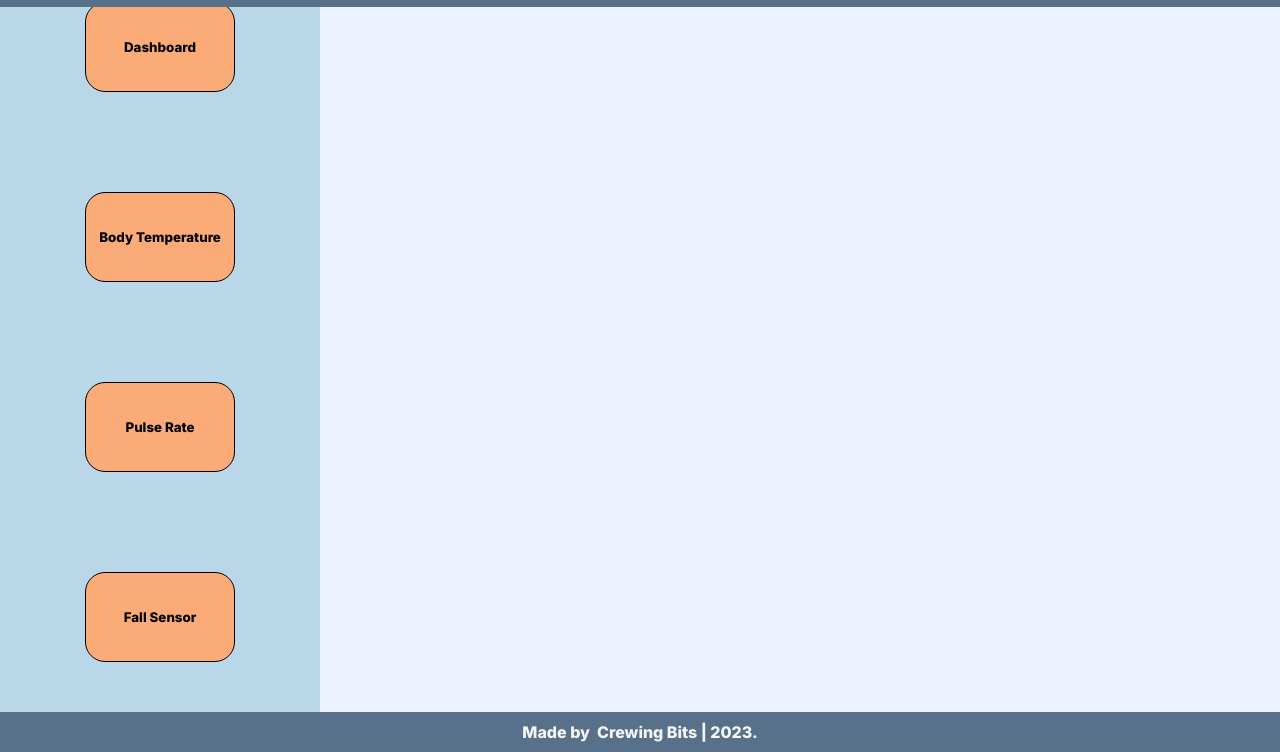
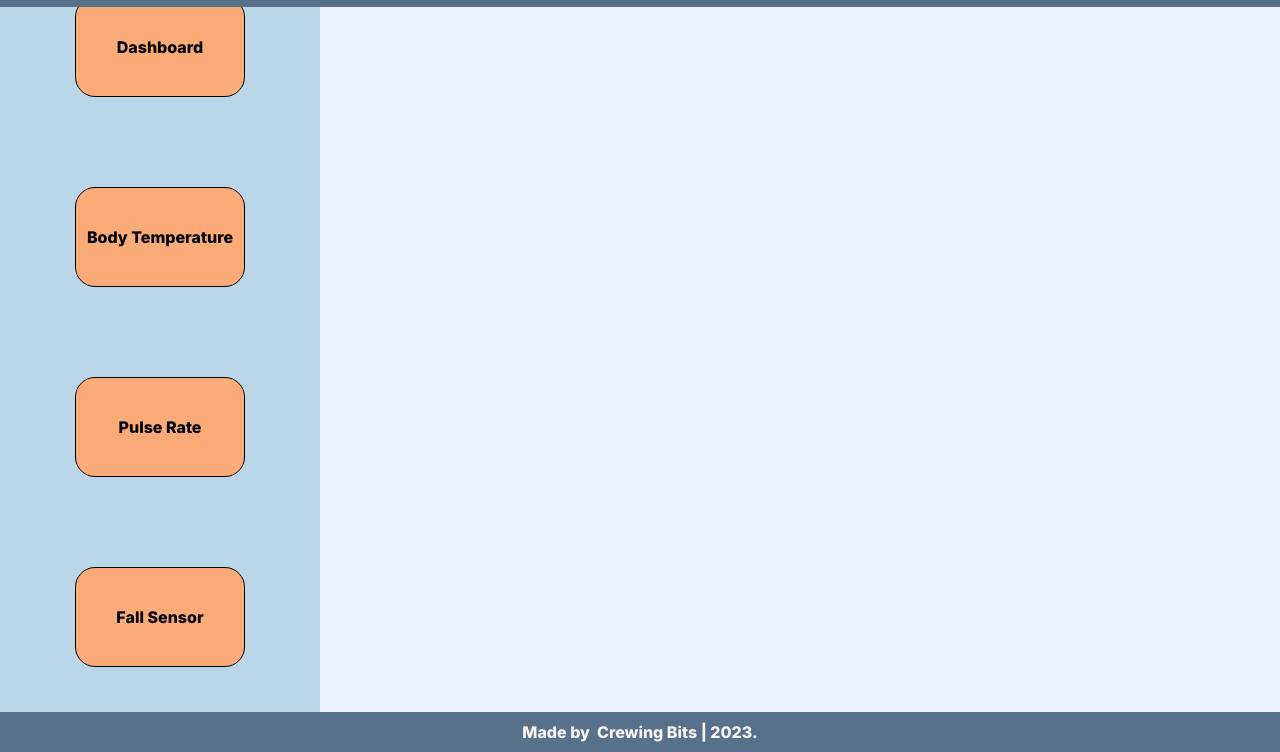
Before and after one commit to hitakritgoplani/mine-alert, a plain HTML site: page index.html in a window 1280 px wide. Shown: the part 48-800 px from the top of the page. Drawn offline with Linux system fonts and the light colour scheme.

Commit message:
Structure

```diff
--- a/styles.css
+++ b/styles.css
@@ -81,11 +81,12 @@ footer{
 
 button{
 	font-family: 'Inter', sans-serif;
+	font-size:medium;
 	font-weight: bold;
 	background-color: #FAAB78;
 	color: black;
-	width:150px;
-	height:90px;
+	width:170px;
+	height:100px;
 	border: 0;
 	border-radius: 20px;
 	border: 1px black solid;
@@ -93,6 +94,6 @@ button{
 }
 
 button:hover{
-	height: 100px;
+	height: 120px;
 	background-color: white;
 }
```
